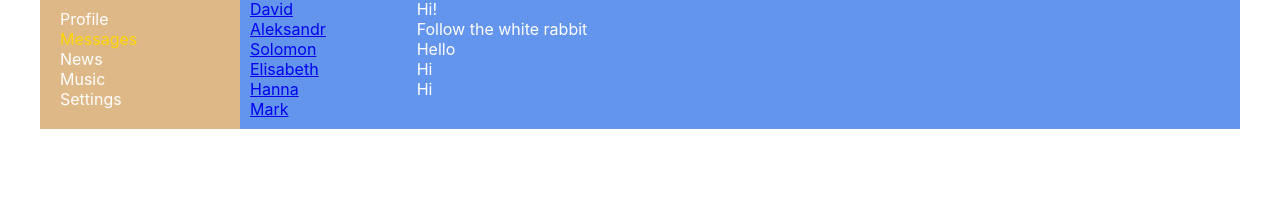
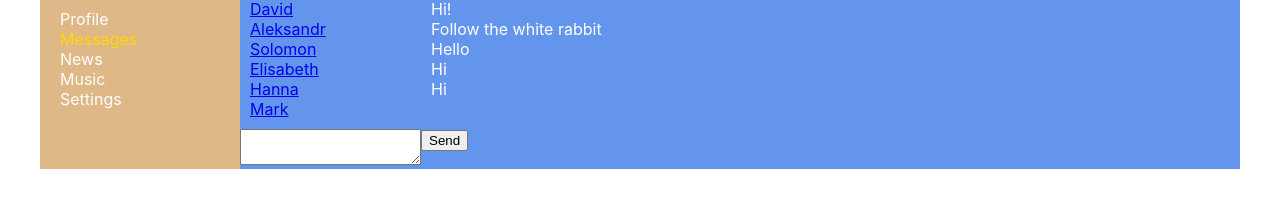
Before and after one commit to arsenjijavadze/social-network, a React (Create React App) app: page /dialogs in a window 1280 px wide. Shown: the part 71-290 px from the top of the page. Built offline with nearby package versions, Linux system fonts and the light colour scheme; grey boxes are pictures that could not be loaded.

Commit message:
feat: add textarea and button in the dialogs component

```diff
--- a/src/components/Dialogs/Dialogs.jsx
+++ b/src/components/Dialogs/Dialogs.jsx
@@ -11,7 +11,11 @@
     let dialogsElements = props.state.dialogs.map(d => <DialogItem name={d.name} id={d.id} />);
     let messagesElements = props.state.messages.map(m => <Message message={m.message} />)
 
-
+    let newMessageElement = React.createRef();
+    let sendMessage = () => {
+        let textMessage = newMessageElement.current.value;
+        alert(textMessage);
+    }
 
     return (
         <div className={classes.dialogs}>
@@ -23,6 +27,12 @@
             <div className={classes.messages}>
                 {messagesElements}
             </div>
+            <div>
+                <textarea ref={newMessageElement}></textarea>
+            </div>
+            <div>
+                <button onClick={sendMessage}>Send</button>
+            </div>
 
         </div>
     )
--- a/src/components/Profile/MyPosts/MyPosts.jsx
+++ b/src/components/Profile/MyPosts/MyPosts.jsx
@@ -6,6 +6,13 @@
 
     let postsElements = props.posts.map(p => <Post message={p.message} likesCount={p.likesCount} />)
 
+    let newPostElement = React.createRef();
+
+    let addPost = () => {
+        let text = newPostElement.current.value;
+        alert(text);
+    }
+
     return (
         <div className={classes.postsBlock}>
             <h3>
@@ -13,10 +20,10 @@
             </h3>
             <div>
                 <div>
-                    <textarea></textarea>
+                    <textarea ref={newPostElement}></textarea>
                 </div>
                 <div>
-                    <button>Add post</button>
+                    <button onClick={addPost}>Add post</button>
                 </div>
 
 
```
